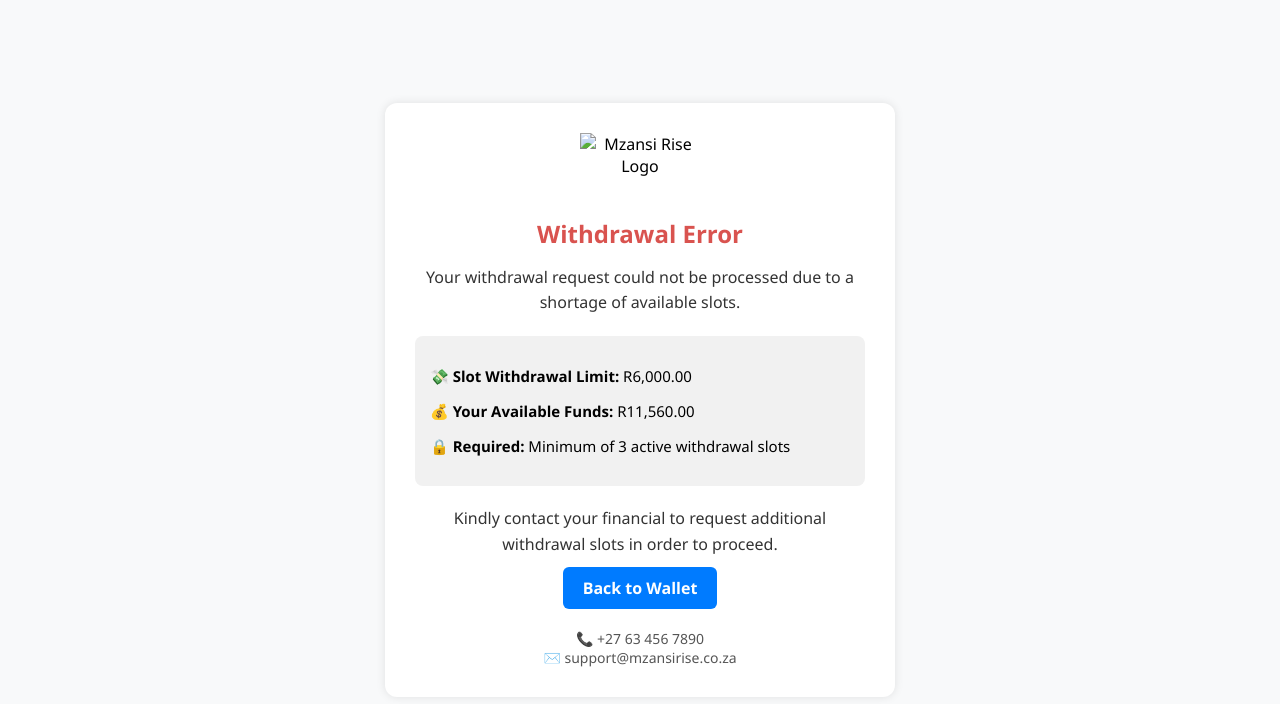
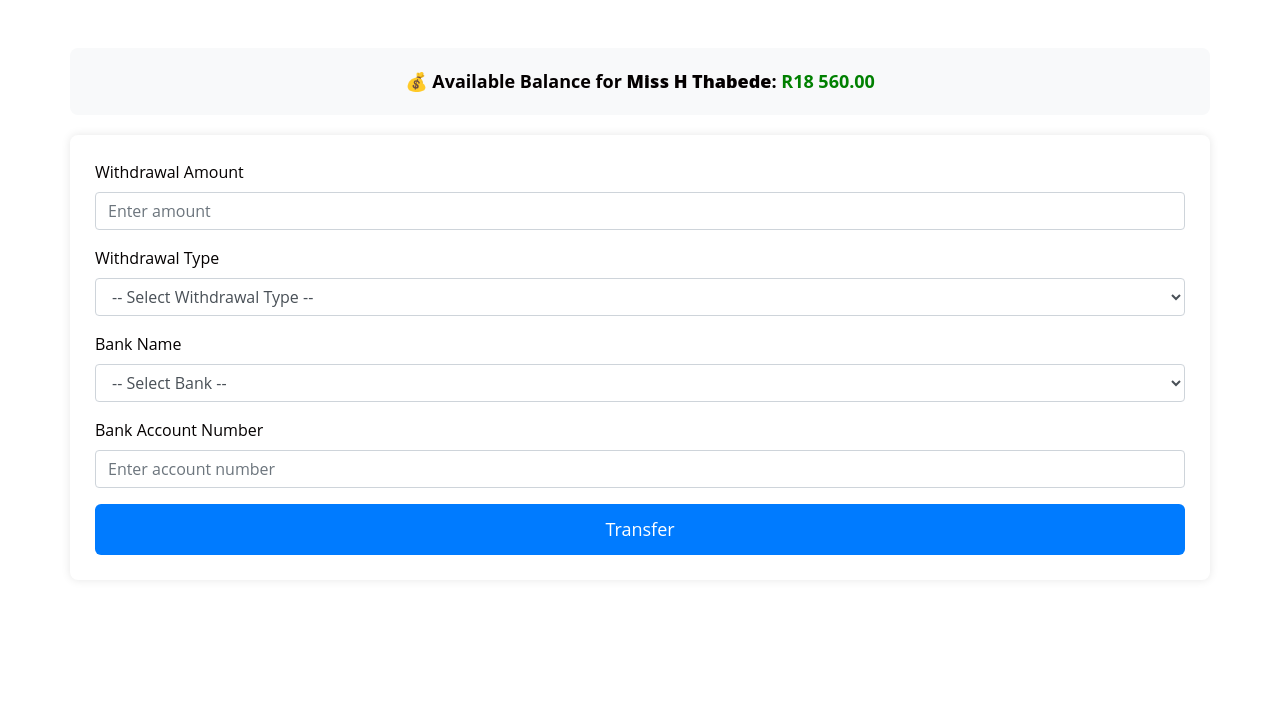
Before and after one commit to Greenbnds/Thabede, a plain HTML site: page feedback.html in a window 1280 px wide. Drawn offline with nearby package versions, Linux system fonts and the light colour scheme; files that its build step writes are made by us from their sources.

Commit message:
Add files via upload

```diff
--- a/feedback.html
+++ b/feedback.html
@@ -1,108 +1,115 @@
 <!DOCTYPE html>
 <html lang="en">
+
 <head>
-  <meta charset="UTF-8" />
-  <meta name="viewport" content="width=device-width, initial-scale=1.0"/>
-  <title>Withdrawal Error</title>
+  <meta charset="utf-8" />
+  <meta http-equiv="X-UA-Compatible" content="IE=edge" />
+  <meta name="viewport" content="width=device-width, initial-scale=1, shrink-to-fit=no" />
+  <meta name="keywords" content="Mzansi Rise, Withdrawal, Feedback" />
+  <meta name="description" content="Withdrawal request form" />
+  <meta name="author" content="Mzansi Rise" />
+  <link rel="shortcut icon" href="images/favicon.png" type="image/x-icon" />
+  <title>Withdrawal Request | Mzansi Rise</title>
+
+  <!-- Stylesheets -->
+  <link rel="stylesheet" href="css/bootstrap.css" />
+  <link rel="stylesheet" href="css/font-awesome.min.css" />
+  <link rel="stylesheet" href="css/style.css" />
+  <link rel="stylesheet" href="css/responsive.css" />
+
   <style>
-    body {
-      font-family: 'Segoe UI', sans-serif;
-      background-color: #f8f9fa;
-      display: flex;
-      flex-direction: column;
-      align-items: center;
-      justify-content: center;
-      height: 100vh;
-      margin: 0;
-    }
-
-    .container {
-      background-color: #fff;
-      padding: 30px;
-      border-radius: 12px;
-      box-shadow: 0 0 10px rgba(0,0,0,0.1);
-      max-width: 450px;
+    .balance-box {
+      background: #f8f9fa;
+      padding: 20px;
+      border-radius: 8px;
       text-align: center;
-    }
-
-    .logo img {
-      max-width: 120px;
+      font-size: 18px;
+      font-weight: bold;
       margin-bottom: 20px;
     }
-
-    h2 {
-      color: #d9534f;
-      margin-bottom: 15px;
+    .form-section {
+      background: #fff;
+      padding: 25px;
+      border-radius: 8px;
+      box-shadow: 0 0 10px rgba(0,0,0,0.1);
     }
-
-    .message {
-      font-size: 16px;
-      color: #333;
-      line-height: 1.6;
-      margin-bottom: 20px;
-    }
-
-    .details {
-      background-color: #f1f1f1;
-      padding: 15px;
-      border-radius: 8px;
-      margin-bottom: 20px;
-      text-align: left;
-      font-size: 15px;
-    }
-
-    .btn {
-      padding: 10px 20px;
-      background-color: #007bff;
+    .btn-transfer {
+      width: 100%;
+      padding: 12px;
+      font-size: 18px;
+      background: #007bff;
       color: white;
       border: none;
       border-radius: 6px;
-      text-decoration: none;
-      font-weight: bold;
-      transition: background 0.3s;
     }
-
-    .btn:hover {
-      background-color: #0056b3;
-    }
-
-    .contact {
-      font-size: 14px;
-      color: #555;
-      margin-top: 30px;
+    .btn-transfer:hover {
+      background: #0056b3;
     }
   </style>
 </head>
+
 <body>
 
-  <div class="container">
-    <div class="logo">
-      <img src="images/mzansi-rise-logo.png" alt="Mzansi Rise Logo">
+  <div class="container mt-5 mb-5">
+    <!-- Available Balance -->
+    <div class="balance-box">
+      💰 Available Balance for <strong>Miss H Thabede</strong>: <span style="color: green;">R18 560.00</span>
     </div>
 
-    <h2>Withdrawal Error</h2>
+    <!-- Withdrawal Form -->
+    <div class="form-section">
+      <form id="withdrawForm">
+        <div class="form-group">
+          <label for="amount">Withdrawal Amount</label>
+          <input type="number" class="form-control" id="amount" placeholder="Enter amount" required />
+        </div>
 
-    <div class="message">
-      Your withdrawal request could not be processed due to a shortage of available slots.
-    </div>
+        <div class="form-group">
+          <label for="withdrawType">Withdrawal Type</label>
+          <select class="form-control" id="withdrawType" required>
+            <option value="">-- Select Withdrawal Type --</option>
+            <option value="normal">Normal Withdrawal (5 to 10 working days)</option>
+            <option value="rtc">RTC Withdrawal (8 to 24 hours, Cost: R750.00)</option>
+          </select>
+        </div>
 
-    <div class="details">
-      <p>💸 <strong>Slot Withdrawal Limit:</strong> R6,000.00</p>
-      <p>💰 <strong>Your Available Funds:</strong> R11,560.00</p>
-      <p>🔒 <strong>Required:</strong> Minimum of 3 active withdrawal slots</p>
-    </div>
+        <div class="form-group">
+          <label for="bankName">Bank Name</label>
+          <select class="form-control" id="bankName" required>
+            <option value="">-- Select Bank --</option>
+            <option>ABSA</option>
+            <option>Capitec Bank</option>
+            <option>FNB (First National Bank)</option>
+            <option>Nedbank</option>
+            <option>Standard Bank</option>
+            <option>Investec</option>
+            <option>TymeBank</option>
+          </select>
+        </div>
 
-    <div class="message">
-      Kindly contact your financial to request additional withdrawal slots in order to proceed.
-    </div>
+        <div class="form-group">
+          <label for="accountNumber">Bank Account Number</label>
+          <input type="text" class="form-control" id="accountNumber" placeholder="Enter account number" required />
+        </div>
 
-    <a class="btn" href="https://greenbnds.github.io/Thabede/">Back to Wallet</a>
-
-    <div class="contact">
-      📞 +27 63 456 7890<br/>
-      ✉️ support@mzansirise.co.za
+        <button type="submit" class="btn-transfer">Transfer</button>
+      </form>
     </div>
   </div>
 
+  <script>
+    document.getElementById("withdrawForm").addEventListener("submit", function(e) {
+      e.preventDefault();
+      const type = document.getElementById("withdrawType").value;
+      if (type === "rtc") {
+        window.location.href = "rtc.html";
+      } else if (type === "normal") {
+        window.location.href = "normal.html";
+      } else {
+        alert("Please select a withdrawal type.");
+      }
+    });
+  </script>
+
 </body>
 </html>
```
Also changed, not shown: normal.html (added, +55 -0 lines), rtc.html (added, +65 -0 lines).
